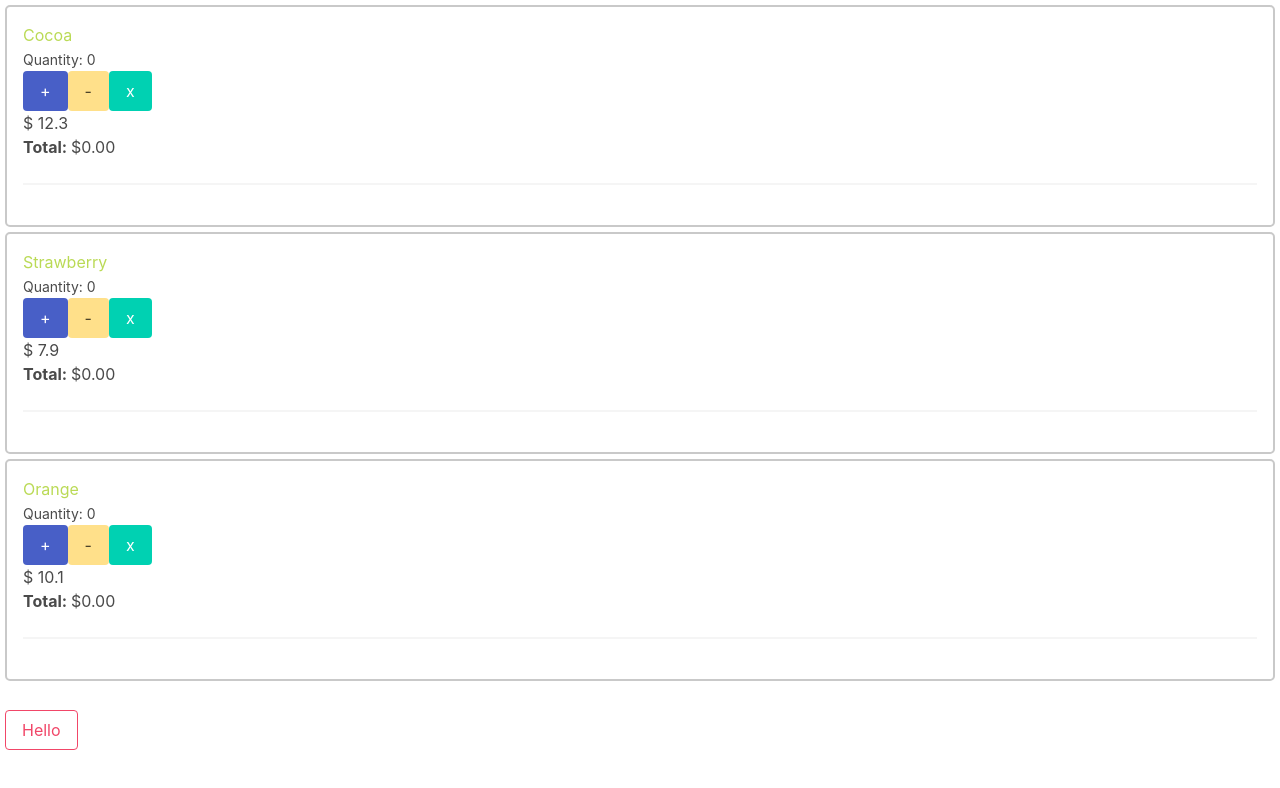
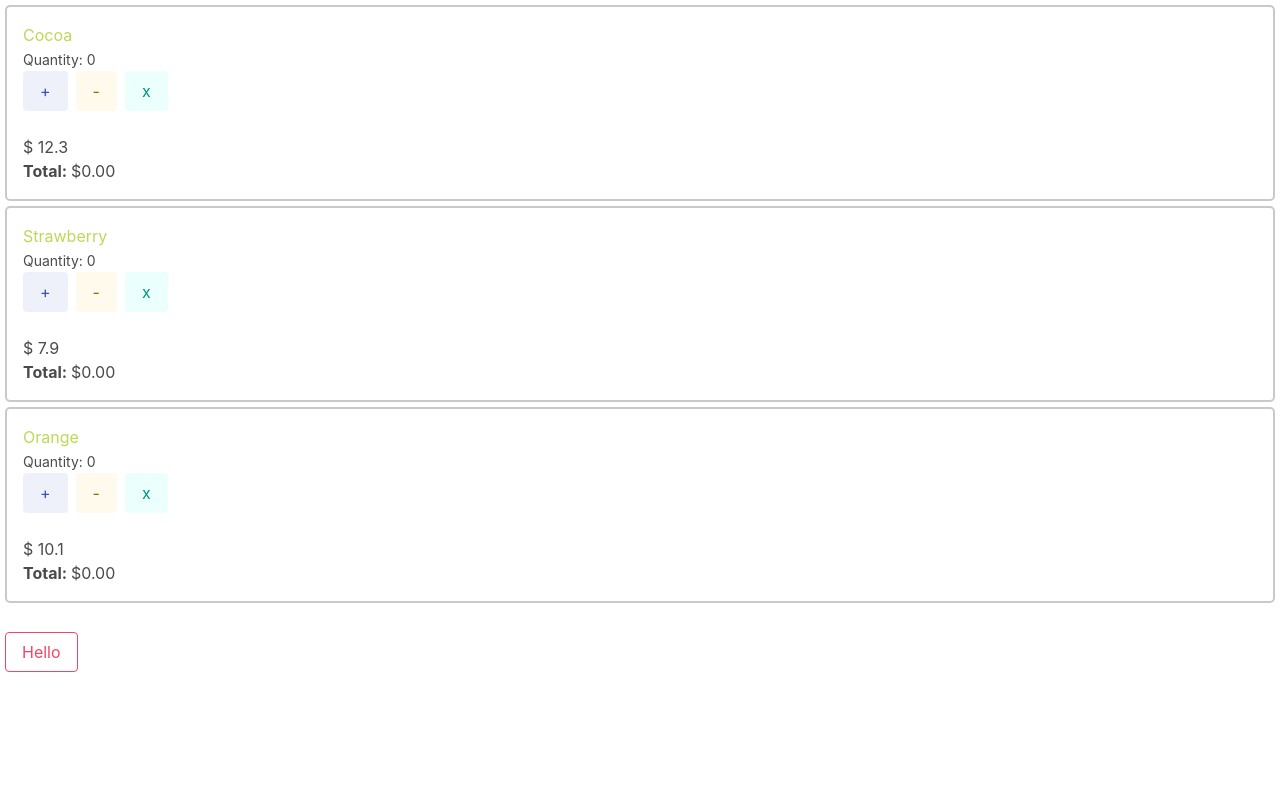
Before and after one commit to bider88/fundamental-react, a React (Create React App) app: page / in a window 1280 px wide. Shown: the top 788 px of the page. Built offline with nearby package versions, Linux system fonts and the light colour scheme.

Commit message:
adding some styles

```diff
--- a/src/components/card/CardFruit.js
+++ b/src/components/card/CardFruit.js
@@ -28,12 +28,13 @@ class CardFruit extends React.Component {
         <div style={ styles }>
           <h3>{this.props.name}</h3>
           <p><small>Quantity: { this.state.quantity }</small></p>
-          <button className="button is-link" onClick={ this.add } title="add"> + </button>
-          <button className="button is-warning" onClick={ this.remove } title="remove"> - </button>
-          <button className="button is-primary" onClick={ this.clear } title="clear"> x </button>
+          <div className="buttons">
+            <button className="button is-link is-light" onClick={ this.add } title="add"> + </button>
+            <button className="button is-warning is-light" onClick={ this.remove } title="remove"> - </button>
+            <button className="button is-primary is-light" onClick={ this.clear } title="clear"> x </button>
+          </div>
           <p>$ {this.props.price}</p>
           <p><b>Total: </b> ${ (this.state.quantity * this.props.price).toFixed(2) }</p>
-          <hr/>
         </div>
       )
   }
```
